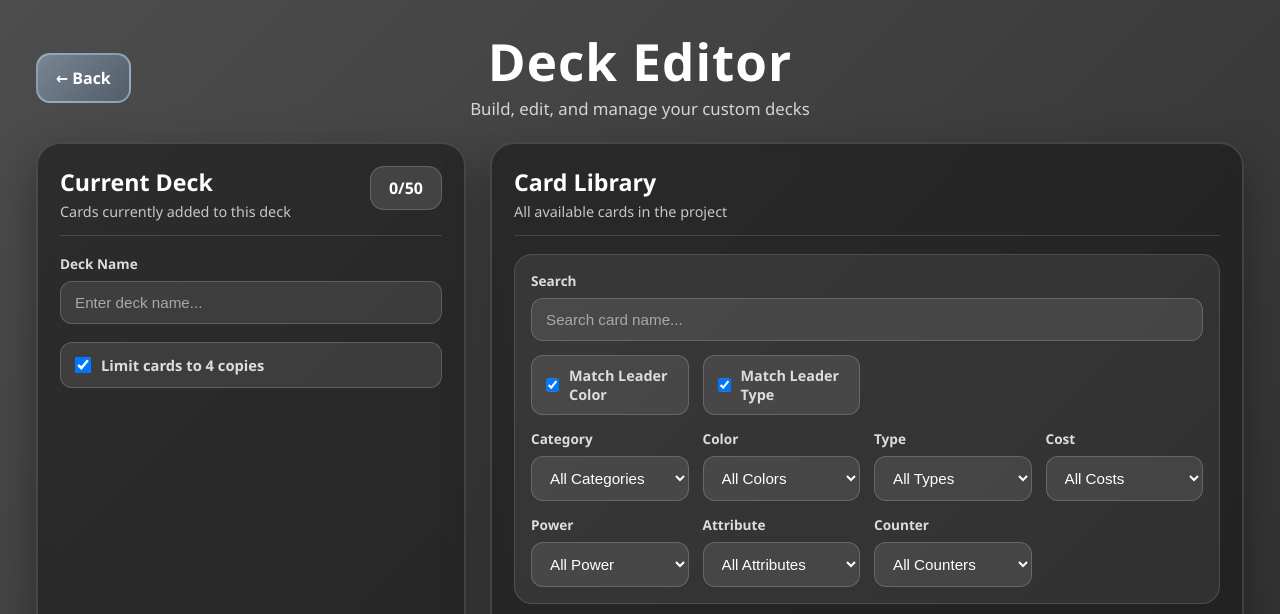
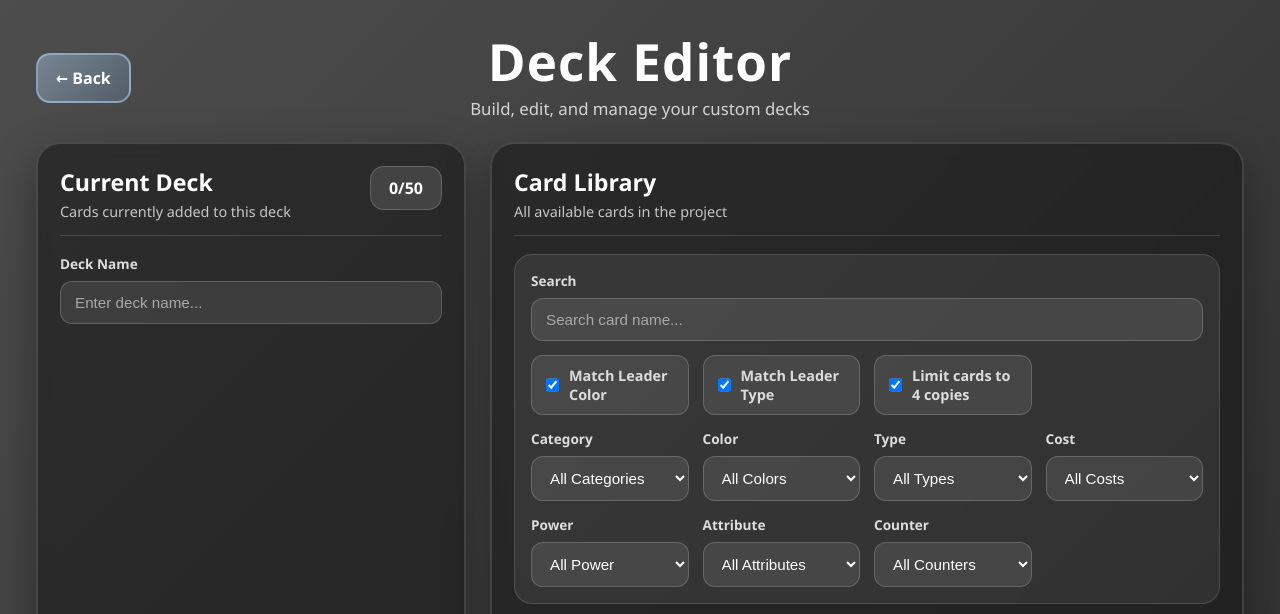
Before and after one commit to Matija74/CustomCardsSim, a plain HTML site: page html/deck-editor.html in a window 1280 px wide. Shown: the top 614 px of the page. Drawn offline with Linux system fonts and the light colour scheme.

Commit message:
Moved the toggle added in previous commit

```diff
--- a/css/deck-editor.css
+++ b/css/deck-editor.css
@@ -184,29 +184,6 @@ body {
     display: flex;
     flex-direction: column;
     gap: 8px;
-}
-
-.deck-setting-toggle {
-    display: inline-flex;
-    align-items: center;
-    gap: 10px;
-
-    min-height: 46px;
-    padding: 10px 14px;
-
-    border-radius: 12px;
-    border: 1px solid rgba(255, 255, 255, 0.18);
-    background: rgba(255, 255, 255, 0.09);
-
-    color: #dddddd;
-    font-size: 0.92rem;
-    font-weight: 600;
-}
-
-.deck-setting-toggle input {
-    width: 16px;
-    height: 16px;
-    margin: 0;
 }
 
 .saved-deck-box {
--- a/html/deck-editor.html
+++ b/html/deck-editor.html
@@ -45,11 +45,6 @@
                         placeholder="Enter deck name..."
                     >
                 </div>
-
-                <label class="deck-setting-toggle" for="limitCopiesToggle">
-                    <input type="checkbox" id="limitCopiesToggle" checked>
-                    <span>Limit cards to 4 copies</span>
-                </label>
 
                 <div class="deck-display" id="deckDisplay"></div>
 
@@ -119,6 +114,11 @@
                         <label class="filter-toggle">
                             <input type="checkbox" id="leaderTypeFilterToggle" checked>
                             <span>Match Leader Type</span>
+                        </label>
+
+                        <label class="filter-toggle">
+                            <input type="checkbox" id="limitCopiesToggle" checked>
+                            <span>Limit cards to 4 copies</span>
                         </label>
                     </div>
 
```
